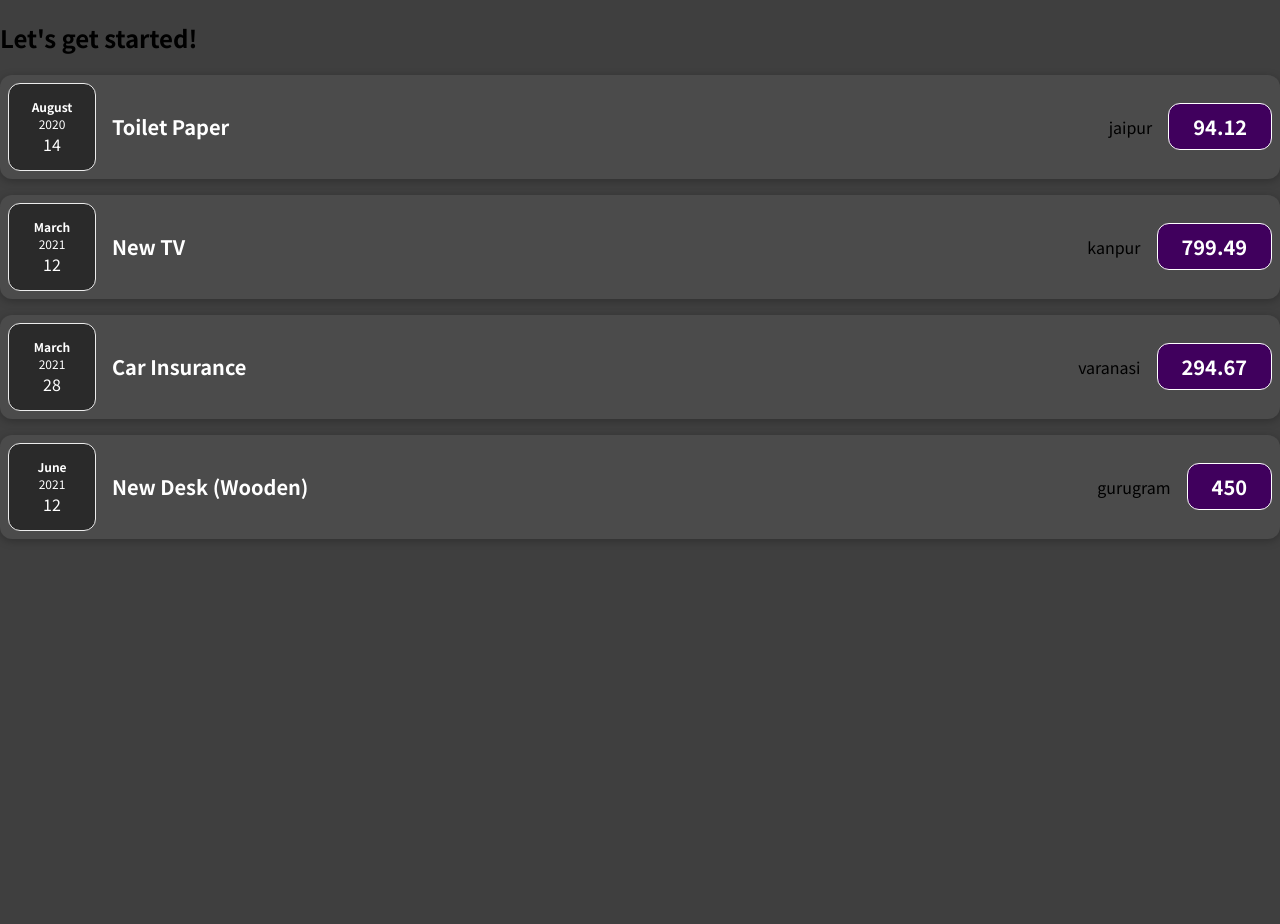
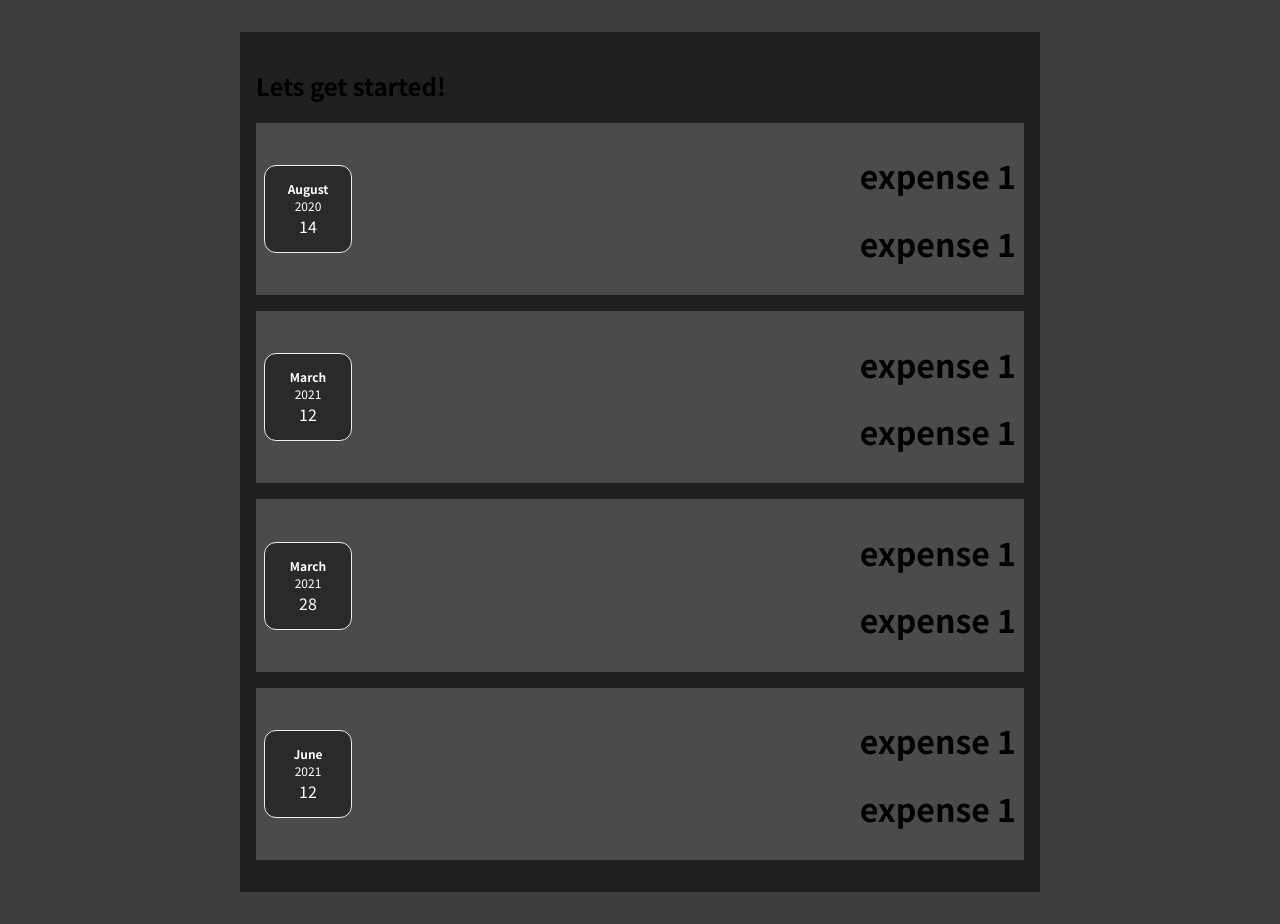
Before and after one commit to ritik-28/reactbasic, a React (Create React App) app: page / in a window 1280 px wide. Before the commit the page ends 800 px from the top, so only its background shows below. Built offline with nearby package versions, Linux system fonts and the light colour scheme.

Commit message:
JSX behind the scene working with React.createElem

```diff
--- a/src/App.js
+++ b/src/App.js
@@ -1,4 +1,6 @@
-import ExpenseItem from "./components/ExpenseItem";
+// import Card from "./components/Card";
+import Expenses from "./components/Expenses";
+import React from "react";
 
 function App() {
   const expenses = [
@@ -22,36 +24,18 @@ function App() {
       date: new Date(2021, 5, 12),
     },
   ];
-  const location = ["jaipur", "kanpur", "varanasi", "gurugram"];
-  return (
-    <div>
-      <h2>Let's get started!</h2>
-      <ExpenseItem
-        title={expenses[0].title}
-        amount={expenses[0].amount}
-        date={expenses[0].date}
-        location={location[0]}
-      ></ExpenseItem>
-      <ExpenseItem
-        title={expenses[1].title}
-        amount={expenses[1].amount}
-        date={expenses[1].date}
-        location={location[1]}
-      ></ExpenseItem>
-      <ExpenseItem
-        title={expenses[2].title}
-        amount={expenses[2].amount}
-        date={expenses[2].date}
-        location={location[2]}
-      ></ExpenseItem>
-      <ExpenseItem
-        title={expenses[3].title}
-        amount={expenses[3].amount}
-        date={expenses[3].date}
-        location={location[3]}
-      ></ExpenseItem>
-    </div>
+  return React.createElement(
+    "div",
+    { className: "expenses" },
+    React.createElement("h2", {}, "Lets get started!"),
+    React.createElement(Expenses, { expenses: expenses })
   );
+  // return (
+  //   <div className="expenses">
+  //     <h2>Lets get started!</h2>
+  //     <Expenses expenses={expenses}></Expenses>
+  //   </div>
+  // );
 }
 
 export default App;
--- /dev/null
+++ b/src/components/Card.css
@@ -0,0 +1,4 @@
+.card {
+  box-shadow: 0 2px 8px rgba(0, 0, 0, 0.25);
+  border-radius: 12px;
+}
--- /dev/null
+++ b/src/components/Card.js
@@ -0,0 +1,9 @@
+import "./Card.css";
+import React from "react";
+
+function Card(props) {
+  const classes = "card" + props.className;
+  return <div className={classes}>{props.children}</div>;
+}
+
+export default Card;
--- a/src/components/ExpenseDate.js
+++ b/src/components/ExpenseDate.js
@@ -1,4 +1,5 @@
 import "./ExpenseDate.css";
+import React from "react";
 
 function ExpenseDate(props) {
   const date = props.date.toLocaleString("en-US", { month: "long" });
--- a/src/components/ExpenseDetails.js
+++ b/src/components/ExpenseDetails.js
@@ -1,3 +1,6 @@
+import React from "react";
+import "./ExpenseItem.css";
+
 function ExpenseDetails(props) {
   return (
     <div className="expense-item__description">
--- a/src/components/ExpenseItem.css
+++ b/src/components/ExpenseItem.css
@@ -2,10 +2,8 @@
   display: flex;
   justify-content: space-between;
   align-items: center;
-  box-shadow: 0 2px 8px rgba(0, 0, 0, 0.25);
   padding: 0.5rem;
   margin: 1rem 0;
-  border-radius: 12px;
   background-color: #4b4b4b;
 }
 
--- a/src/components/ExpenseItem.js
+++ b/src/components/ExpenseItem.js
@@ -1,18 +1,32 @@
 import "./ExpenseItem.css";
 import ExpenseDate from "./ExpenseDate";
 import ExpenseDetails from "./ExpenseDetails";
+import React from "react";
+import Card from "./Card";
 
 function ExpenseItem(props) {
-  return (
-    <div className="expense-item">
-      <ExpenseDate date={props.date} />
-      <ExpenseDetails
-        title={props.title}
-        amount={props.amount}
-        location={props.location}
-      />
-    </div>
+  return React.createElement(
+    "div",
+    { className: "expense-item" },
+    React.createElement(ExpenseDate, { date: props.date }),
+    React.createElement(
+      "div",
+      {},
+      React.createElement("h1", {}, "expense 1"),
+      React.createElement("h1", {}, "expense 1")
+    )
   );
+
+  // return (
+  //   <div className="expense-item">
+  //     <ExpenseDate date={props.date} />
+  //     <ExpenseDetails
+  //       title={props.title}
+  //       amount={props.amount}
+  //       location={props.location}
+  //     />
+  //   </div>
+  // );
 }
 
 export default ExpenseItem;
--- /dev/null
+++ b/src/components/Expenses.css
@@ -0,0 +1,9 @@
+.expenses {
+  padding: 1rem;
+  background-color: rgb(31, 31, 31);
+  margin: 2rem auto;
+  width: 50rem;
+  max-width: 95%;
+  /* border-radius: 12px;
+  box-shadow: 0 1px 8px rgba(0, 0, 0, 0.25); */
+}
--- /dev/null
+++ b/src/components/Expenses.js
@@ -0,0 +1,38 @@
+import ExpenseItem from "./ExpenseItem";
+import React from "react";
+import Card from "./Card";
+import "./Expenses.css";
+
+function Expenses(props) {
+  const location = ["jaipur", "kanpur", "varanasi", "gurugram"];
+  return (
+    <Card className="expenses">
+      <ExpenseItem
+        title={props.expenses[0].title}
+        amount={props.expenses[0].amount}
+        date={props.expenses[0].date}
+        location={location[0]}
+      ></ExpenseItem>
+      <ExpenseItem
+        title={props.expenses[1].title}
+        amount={props.expenses[1].amount}
+        date={props.expenses[1].date}
+        location={location[1]}
+      ></ExpenseItem>
+      <ExpenseItem
+        title={props.expenses[2].title}
+        amount={props.expenses[2].amount}
+        date={props.expenses[2].date}
+        location={location[2]}
+      ></ExpenseItem>
+      <ExpenseItem
+        title={props.expenses[3].title}
+        amount={props.expenses[3].amount}
+        date={props.expenses[3].date}
+        location={location[3]}
+      ></ExpenseItem>
+    </Card>
+  );
+}
+
+export default Expenses;
--- a/src/index.css
+++ b/src/index.css
@@ -1,11 +1,11 @@
-@import url('https://fonts.googleapis.com/css2?family=Noto+Sans+JP:wght@400;700&display=swap');
+@import url("https://fonts.googleapis.com/css2?family=Noto+Sans+JP:wght@400;700&display=swap");
 
 * {
   box-sizing: border-box;
 }
 
 html {
-  font-family: 'Noto Sans JP', sans-serif;
+  font-family: "Noto Sans JP", sans-serif;
 }
 
 body {
```
